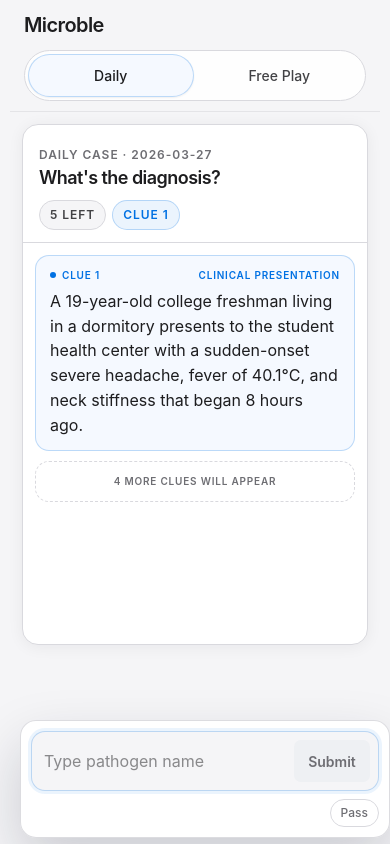
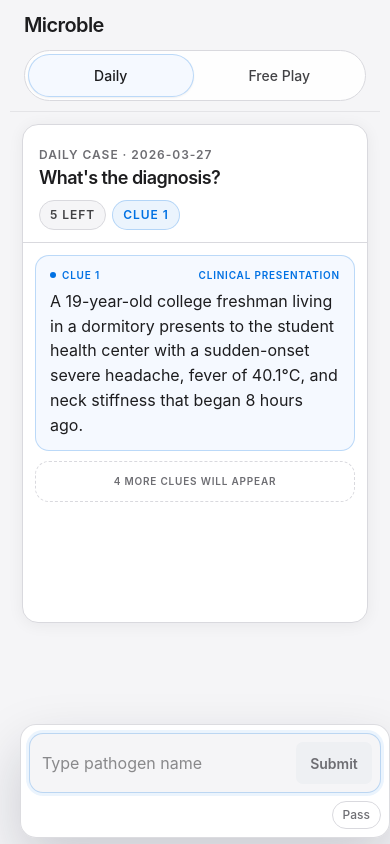
Before and after one commit to alex-halme/Microble, a Next.js app: page / in a window 390 px wide. Built offline with nearby package versions, Linux system fonts and the light colour scheme.

Commit message:
Tighten compact layout behavior

```diff
--- a/app/globals.css
+++ b/app/globals.css
@@ -133,7 +133,7 @@
   }
 }
 
-@media (max-width: 768px) {
+@media (max-width: 900px) {
   .site-header-inner {
     padding: 10px 14px !important;
     align-items: flex-start !important;
@@ -194,7 +194,7 @@
   .gameboard-card {
     border-radius: 16px !important;
     overflow: visible !important;
-    padding-bottom: calc(132px + env(safe-area-inset-bottom)) !important;
+    padding-bottom: calc(110px + env(safe-area-inset-bottom)) !important;
   }
 
   .gameboard-header {
@@ -241,7 +241,7 @@
     bottom: calc(env(safe-area-inset-bottom) + 6px);
     z-index: 8;
     margin: 0 !important;
-    padding: 10px !important;
+    padding: 8px !important;
     border: 1px solid rgba(217, 217, 222, 0.92) !important;
     border-radius: 16px !important;
     background: rgba(255, 255, 255, 0.94) !important;
--- a/components/GameBoard.tsx
+++ b/components/GameBoard.tsx
@@ -59,7 +59,7 @@
   useEffect(() => {
     if (typeof window === "undefined") return;
 
-    const media = window.matchMedia("(max-width: 768px)");
+    const media = window.matchMedia("(max-width: 900px)");
     const update = () => setIsCompactMobile(media.matches);
     update();
     media.addEventListener("change", update);
@@ -155,7 +155,7 @@
       !state ||
       isGameOver(state) ||
       typeof window === "undefined" ||
-      !window.matchMedia("(max-width: 768px)").matches ||
+      !window.matchMedia("(max-width: 900px)").matches ||
       initialFocusCaseRef.current === caseData.id
     ) {
       return;
--- a/components/HintList.tsx
+++ b/components/HintList.tsx
@@ -85,7 +85,7 @@
           return;
         }
 
-        if (!window.matchMedia("(max-width: 768px)").matches) {
+        if (!window.matchMedia("(max-width: 900px)").matches) {
           return;
         }
 
```
